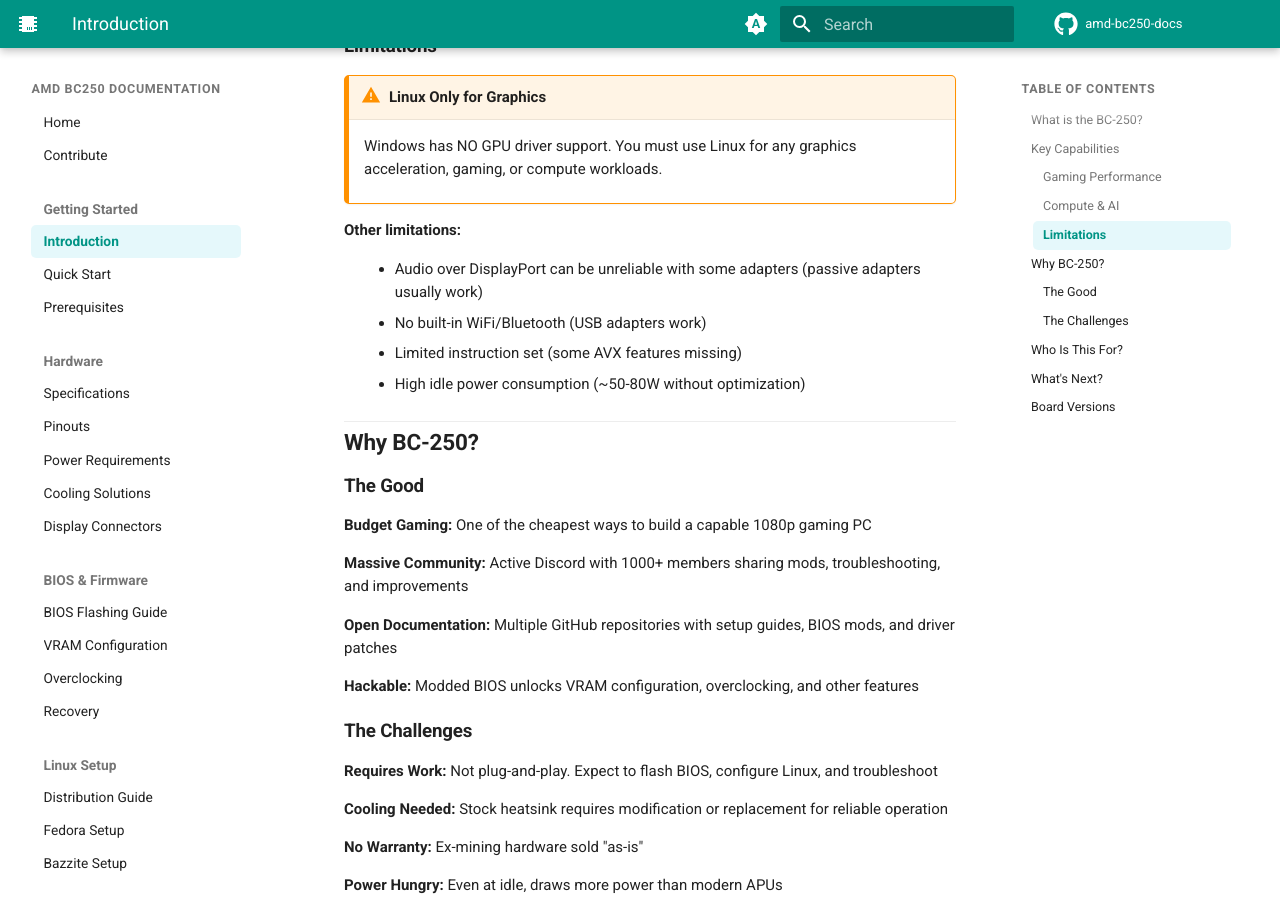
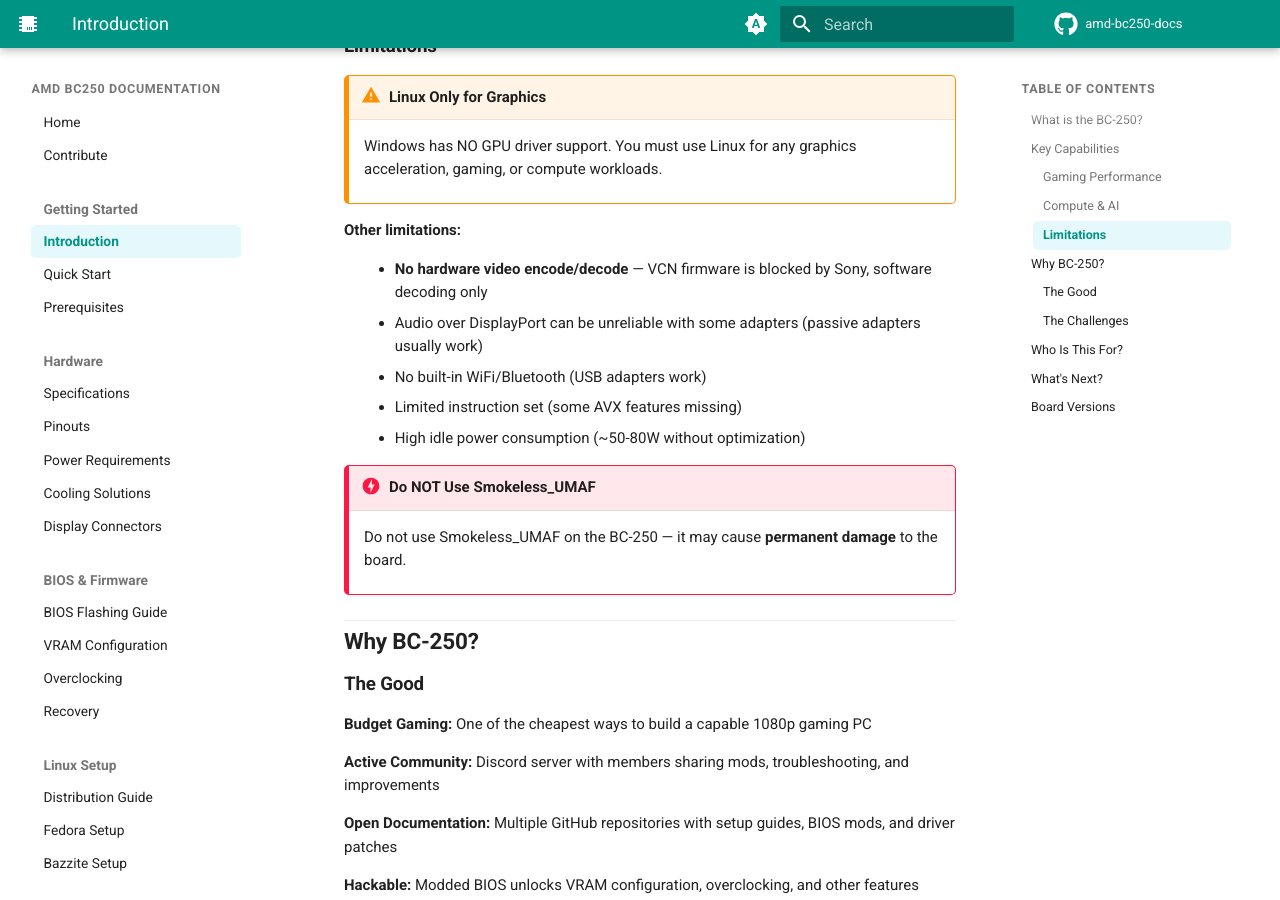
Before and after one commit to elektricM/amd-bc250-docs, an MkDocs documentation site: the page built from docs/getting-started/introduction.md, in a window 1280 px wide and 900 px high, scrolled down 967 px. Built offline with MkDocs 1.6.1 and Material for MkDocs 9.7.7, drawn with Linux system fonts in a browser that asks for light colours; comment, search, counter and statistics services are not loaded; the version menu is left out.

Commit message:
fix(intro): add VCN and Smokeless_UMAF warnings

```diff
--- a/docs/getting-started/introduction.md
+++ b/docs/getting-started/introduction.md
@@ -41,10 +41,14 @@
 
 **Other limitations:**
 
+- **No hardware video encode/decode** — VCN firmware is blocked by Sony, software decoding only
 - Audio over DisplayPort can be unreliable with some adapters (passive adapters usually work)
 - No built-in WiFi/Bluetooth (USB adapters work)
 - Limited instruction set (some AVX features missing)
 - High idle power consumption (~50-80W without optimization)
+
+!!!danger "Do NOT Use Smokeless_UMAF"
+    Do not use Smokeless_UMAF on the BC-250 — it may cause **permanent damage** to the board.
 
 ## Why BC-250?
 
@@ -52,7 +56,7 @@
 
 **Budget Gaming:** One of the cheapest ways to build a capable 1080p gaming PC
 
-**Massive Community:** Active Discord with 1000+ members sharing mods, troubleshooting, and improvements
+**Active Community:** Discord server with members sharing mods, troubleshooting, and improvements
 
 **Open Documentation:** Multiple GitHub repositories with setup guides, BIOS mods, and driver patches
 
```
